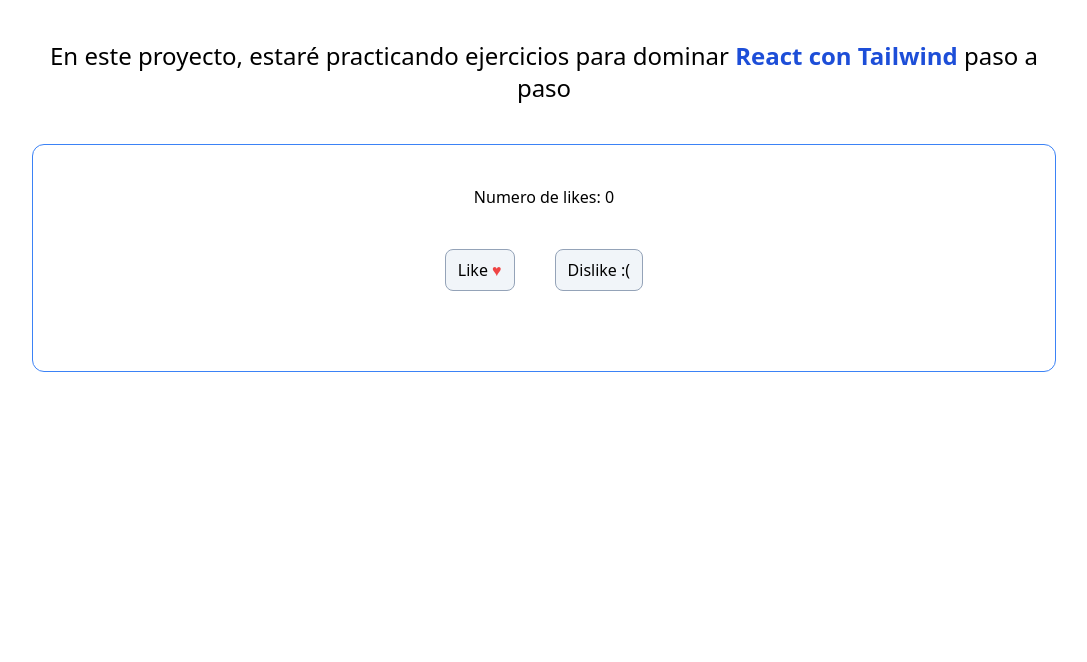
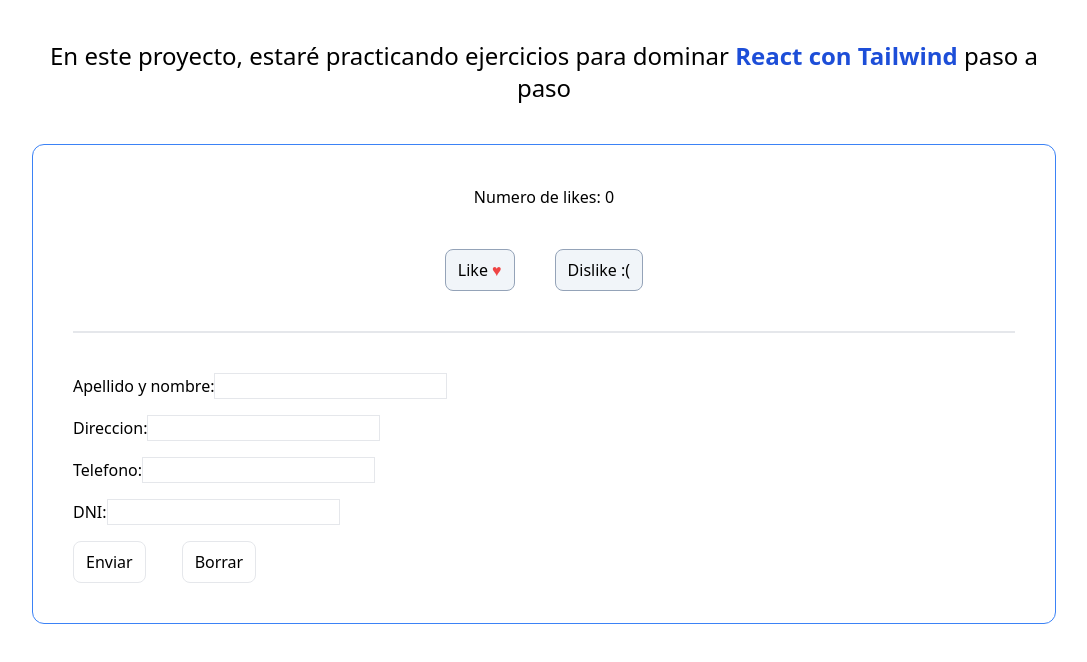
Before and after one commit to IgnacioZamo/pruebasLaboratorioReact, a React (Vite) app: page / in a window 1280 px wide. Shown: the top 662 px of the page, without its empty margins (96-1183 px from the left). Built offline with nearby package versions, Linux system fonts and the light colour scheme.

Commit message:
se sube ejercicio 2, relleno de formulario reactive, con button submit y button clear

```diff
--- a/src/assets/components/primerosEjercicios/ContenedorEjs1.jsx
+++ b/src/assets/components/primerosEjercicios/ContenedorEjs1.jsx
@@ -1,10 +1,12 @@
 import Ej1 from "./ej1-1"
+import Ej2 from "./ej1-2";
 
 
 const ContenedorEjs1 = ()=>{
     return(
         <div className="w-4/5 mx-auto h-auto border border-blue-500 rounded-xl px-10 py-10">
             <Ej1/>
+            <Ej2/>
         </div>
     )
 }
--- a/src/assets/components/primerosEjercicios/ej1-2.jsx
+++ b/src/assets/components/primerosEjercicios/ej1-2.jsx
@@ -0,0 +1,52 @@
+import { useState } from "react"
+
+
+const Ej2 = ()=>{
+
+    const [nombre, setNombre] = useState("")
+    const [direccion, setdireccion] = useState("")
+    const [telefono, setTelefono] = useState("")
+    const [dni, setDni] = useState("")
+
+    const handleButtonClean = ()=> {
+        setNombre("");
+        setdireccion("");
+        setTelefono("");
+        setDni("");
+    }
+
+    const handleButtonSubmit = (e)=>{
+        e.preventDefault();
+        console.log("submit", {nombre, direccion, telefono, dni})
+    }
+
+    return (
+        <div className="border-t-2 pt-10">
+            <form onSubmit={handleButtonSubmit} className="flex flex-col gap-4 justify-center">
+                <label htmlFor="">
+                    Apellido y nombre:
+                    <input value={nombre} onChange={(e)=>  setNombre(e.target.value)} className="border" type="text"/>
+                </label>
+                <label htmlFor="">
+                    Direccion:
+                    <input value={direccion} onChange={(e) => setdireccion(e.target.value)} className="border" type="text" />
+                </label>
+                <label htmlFor="">
+                    Telefono:
+                    <input value={telefono} onChange={(e) => setTelefono(e.target.value)} className="border" type="text" />
+                </label>
+                <label htmlFor="">
+                    DNI:
+                    <input value={dni} onChange={(e)=> setDni(e.target.value)} className="border" type="text" />
+                </label>
+                <div className="flex gap-9">
+                    <button className="px-3 py-2 border rounded-lg"  type="submit">Enviar</button>
+                    <button className="px-3 py-2 border rounded-lg" type="button" onClick={handleButtonClean}>Borrar</button>
+                </div>
+            </form>
+
+        </div>
+    )
+}
+
+export default Ej2
```
